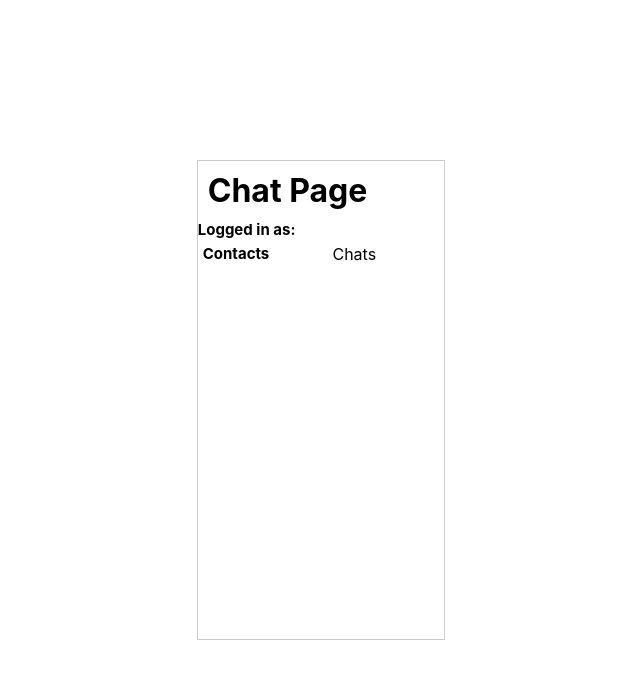
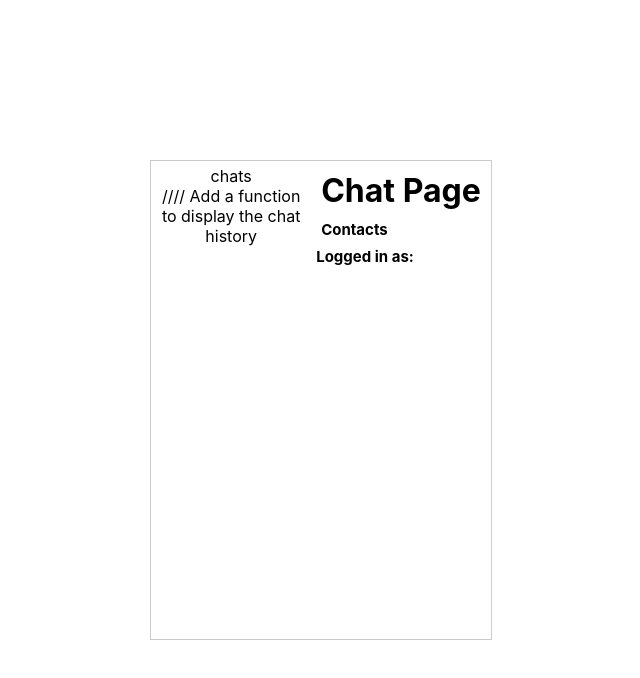
Before and after one commit to weralite/chat-application, a React (Create React App) app in the folder client/: page /chat in a window 1280 px wide. Shown: the top 678 px of the page, without its empty margins (319-959 px from the left). Built offline with nearby package versions, Linux system fonts and the light colour scheme.

Commit message:
moved contacts to clear for adding a chats section

```diff
--- a/client/src/App.css
+++ b/client/src/App.css
@@ -5,7 +5,7 @@
 }
 
 h1 {
-  padding: 10px;
+  padding: 5px;
 }
 
 h2, h3, h4, h5, h6 {
@@ -57,12 +57,9 @@ body {
 
 .chat-primary-contacts {
   padding: 5px;
+  height: 2rem;
 }
 
-.chat-contacts-list {
-  height: 20rem;
-  overflow-y: auto;
-}
 
 .contacts-modal {
   position: fixed;
--- a/client/src/components/chat.js
+++ b/client/src/components/chat.js
@@ -66,6 +66,7 @@ const Chat = () => {
         }
     };
 
+    // Close modal when clicked outside
     useEffect(() => {
         function handleClickOutside(event) {
             if (modalRef.current && !modalRef.current.contains(event.target)) {
@@ -81,14 +82,12 @@ const Chat = () => {
 
     // Retrieve token and username from local storage
     useEffect(() => {
-        // Retrieve token from local storage
         const storedToken = localStorage.getItem('token');
         if (storedToken) {
             console.log('Token found:', storedToken);
             setToken(storedToken);
         }
 
-        // Retrieve username from local storage
         const storedUsername = localStorage.getItem('username');
         if (storedUsername) {
             console.log('username found:', storedUsername);
@@ -210,9 +209,14 @@ const Chat = () => {
 
     return (
         <div className='chat-app'>
+            <div className='chat-wrapper'>
+                <div className='chat-ongoing-chats'>
+                    <p>chats</p>
+
+                    //// Add a function to display the chat history
+                </div>
+                <div className='chat-main-window'>
                     <h1>Chat Page</h1>
-            <h2>Logged in as: {username}</h2>
-            <div className='chat-wrapper'>
                     <div className='chat-primary-contacts'>
                         <h2 onClick={() => setModalVisible(true)}>Contacts</h2>
                     </div>
@@ -228,8 +232,9 @@ const Chat = () => {
                             </div>
                         </div>
                     )}
-                <div className='chat-ongoing-chats'>Chats</div>
-                <div className='chat-main-window'>
+
+
+                    <h2>Logged in as: {username}</h2>
                     {activeChat && (
                         <>
                             <p>Chatting with {receiver}</p>
```
Lines whose indentation alone changed are shown as unchanged.
